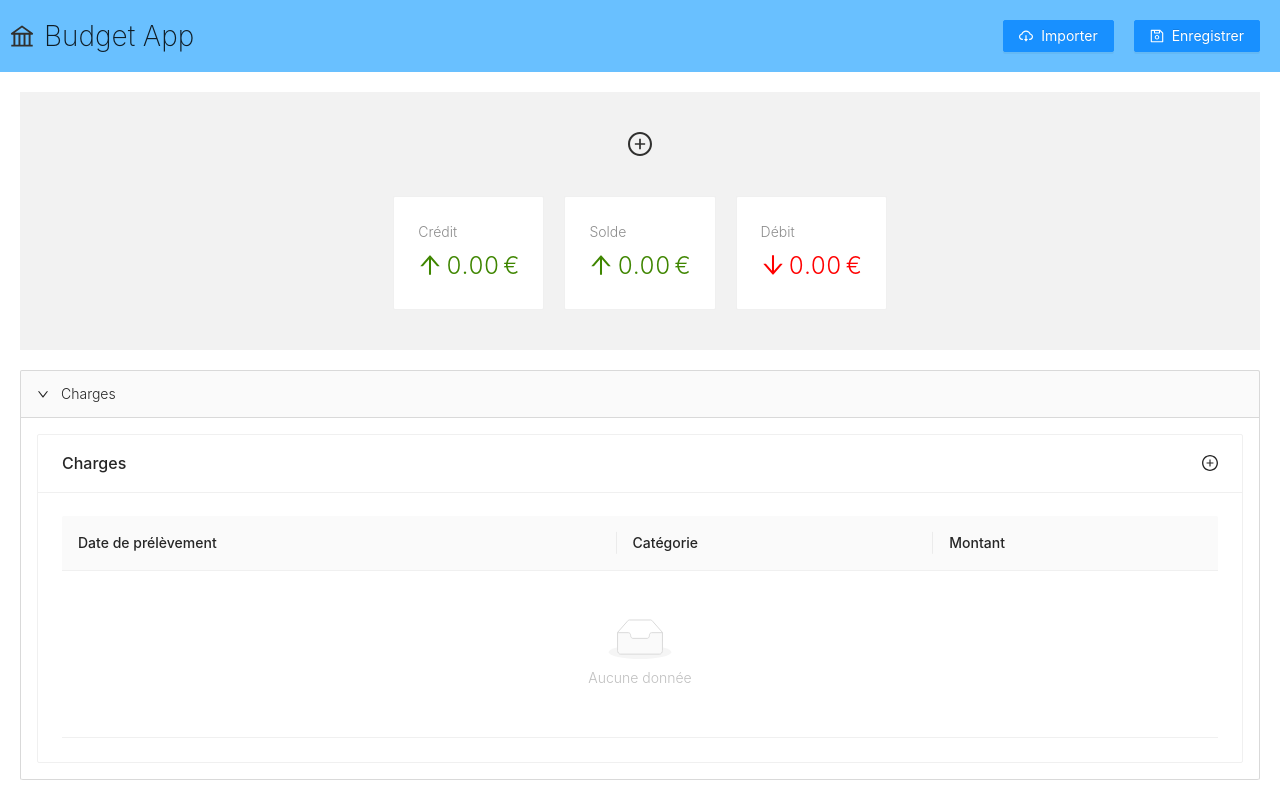
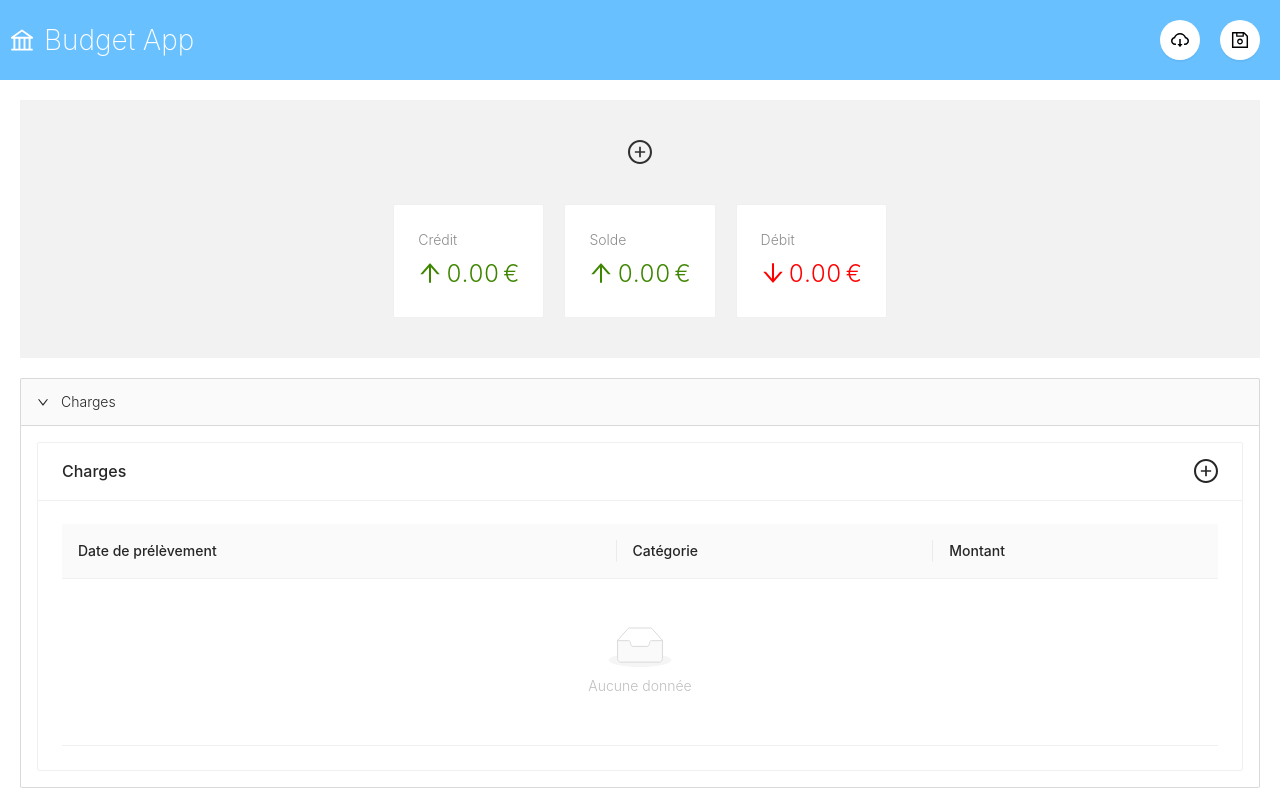
Before and after one commit to TomRenaud/budget-app, a React (Create React App) app in the folder client/: page /home in a window 1280 px wide. Shown: the top 798 px of the page. Built offline with nearby package versions, Linux system fonts and the light colour scheme; the HTML template or start-up script is replaced by a standard one.

Commit message:
update ux

```diff
--- a/client/src/components/CustomTable/index.js
+++ b/client/src/components/CustomTable/index.js
@@ -11,7 +11,7 @@ const CustomTable = ({ title, onClick, dataSource, columns }) => {
             title={
                 <Title
                     title={title}
-                    icon={<PlusCircleOutlined onClick={onClick} />}
+                    icon={<PlusCircleOutlined style={{ fontSize: 24 }} onClick={onClick} />}
                 />
             }
         >
--- a/client/src/components/Header/css/menu.scss
+++ b/client/src/components/Header/css/menu.scss
@@ -24,6 +24,7 @@ html body{
       font-weight: 200;
       margin-bottom: 0;
       margin-left: 10px;
+      color: #fff;
     }
   }
   .container-header-actions {
@@ -32,6 +33,9 @@ html body{
     justify-content: center;
     button {
       margin: 10px;
+      background-color: #fff;
+      color: #000;
+      border: none;
     }
   }
 }
--- a/client/src/components/Header/index.js
+++ b/client/src/components/Header/index.js
@@ -1,5 +1,5 @@
 import React from 'react';
-import { Button } from "antd";
+import { Button, Tooltip } from "antd";
 import { BankOutlined, SaveOutlined, CloudDownloadOutlined } from "@ant-design/icons";
 import {useDispatch, useSelector} from 'react-redux';
 import { saveBackup, importBackup } from "../../services/API";
@@ -19,24 +19,28 @@ export const Header = () => {
   return (
       <div className="container-header">
           <div className="container-header-title">
-              <BankOutlined style={{ fontSize: 24 }}/>
+              <BankOutlined style={{ fontSize: 24, color: "#fff" }} />
               <h1 className="header-app">Budget App</h1>
           </div>
           <div className="container-header-actions">
+              <Tooltip title="Importer">
                   <Button
+                      size="large"
                       type="primary"
+                      shape="circle"
                       icon={<CloudDownloadOutlined />}
                       onClick={handleImportBackup}
-              >
-                  Importer
-              </Button>
+                  />
+              </Tooltip>
+              <Tooltip title="Enregistrer">
                   <Button
+                      size="large"
                       type="primary"
+                      shape="circle"
                       icon={<SaveOutlined />}
                       onClick={() => saveBackup(backup)}
-              >
-                  Enregistrer
-              </Button>
+                  />
+              </Tooltip>
           </div>
       </div>
   );
--- a/client/src/components/Summary/index.js
+++ b/client/src/components/Summary/index.js
@@ -24,7 +24,7 @@ const Summary = ({ wages, credit, debit, balance, actions, onRemoveCredit  }) =>
                                 <EditOutlined key="edit" disabled />
                             ]}
                         >
-                            <Statistic key={i} value={salary} suffix="€" />
+                            <Statistic key={i} value={salary} precision={2} suffix="€" />
                         </Card>
                     )
                 }
--- a/client/src/components/Summary/styles.scss
+++ b/client/src/components/Summary/styles.scss
@@ -17,6 +17,7 @@
   .container-wages {
     .card-salary {
       margin: 10px;
+      text-align: center;
       .ant-statistic-content-value-int {
         font-size: 40px;
       }
```
Lines whose indentation alone changed are shown as unchanged.
